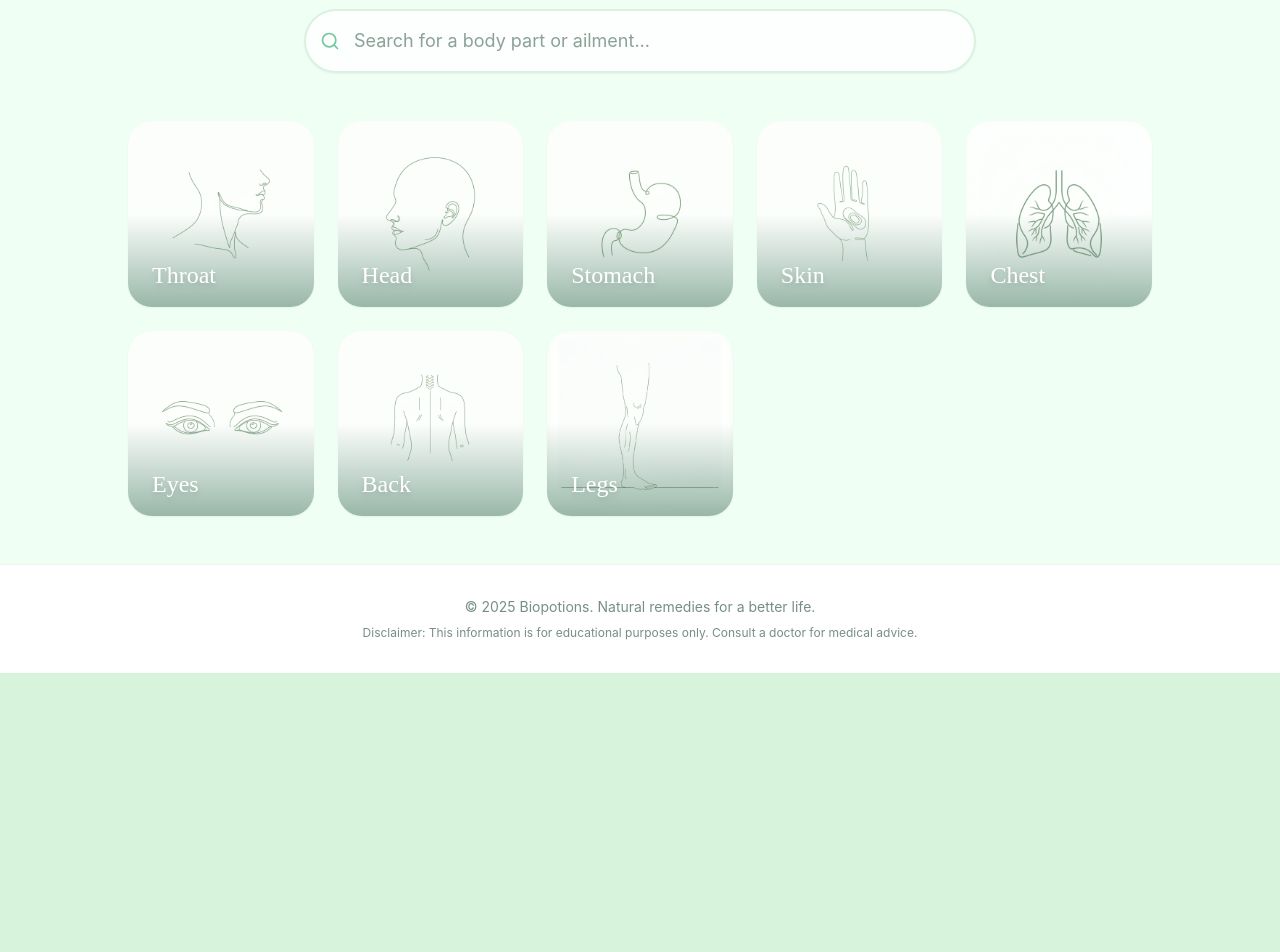
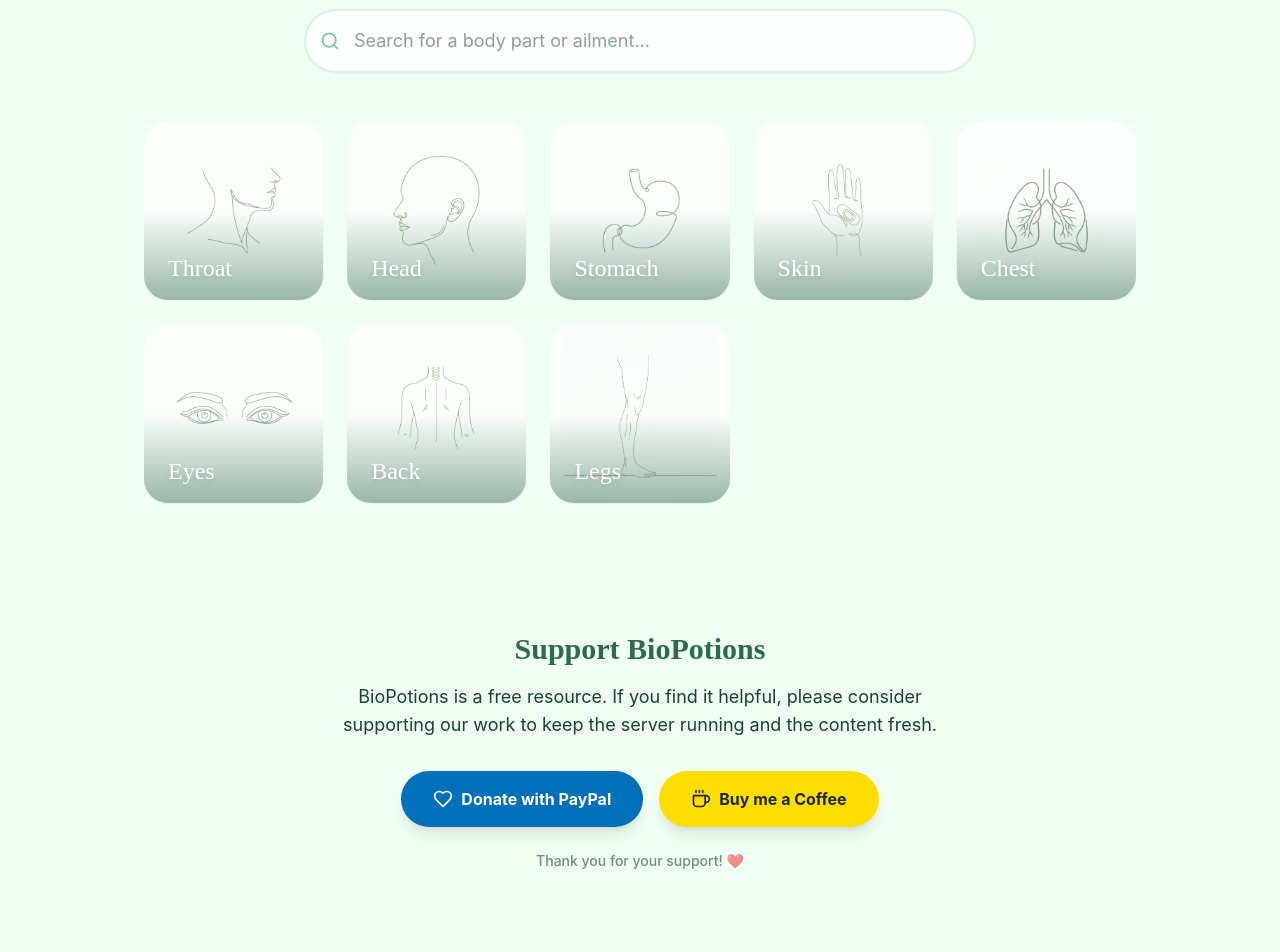
Before and after one commit to OnlyShoky/biopotions, a React (Create React App) app in the folder client/: page / in a window 1280 px wide. Shown: the part 300-1252 px from the top of the page. Before the commit the page ends 973 px from the top, so only its background shows below. Built offline with nearby package versions, Linux system fonts and the light colour scheme.

Commit message:
feat: donation section

```diff
--- a/client/src/pages/Home.jsx
+++ b/client/src/pages/Home.jsx
@@ -8,6 +8,8 @@ import { translations } from '../utils/translations';
 import { ENABLE_BACKEND } from '../config';
 
 import SEO from '../components/SEO';
+
+import { Heart, Coffee } from 'lucide-react';
 
 const Home = () => {
     const { data: bodyParts, isUsingBackend, loading } = useDataFetcher();
@@ -21,7 +23,6 @@ const Home = () => {
                 description={t.hero_subtitle}
             />
 
-            {/* Data Source Indicator */}
             {/* Data Source Indicator - Only show if Backend is enabled in config */}
             {ENABLE_BACKEND && (
                 <div className={`fixed top-4 right-4 z-50 px-4 py-2 rounded-full text-xs font-bold shadow-md ${isUsingBackend ? 'bg-green-100 text-green-800 border border-green-200' : 'bg-yellow-100 text-yellow-800 border border-yellow-200'}`}>
@@ -29,7 +30,7 @@ const Home = () => {
                 </div>
             )}
 
-            <div className="text-center mb-12 max-w-2xl">
+            <div className="text-center mb-12 max-w-2xl px-4">
                 <h1 className="text-4xl md:text-5xl font-serif font-bold text-pastel-dark mb-4">
                     {t.hero_title_prefix} <span className="text-pastel-green">{t.hero_title_highlight}</span>
                 </h1>
@@ -49,13 +50,32 @@ const Home = () => {
                     initial={{ opacity: 0, y: 20 }}
                     animate={{ opacity: 1, y: 0 }}
                     transition={{ duration: 0.5 }}
-                    className="grid grid-cols-2 md:grid-cols-3 lg:grid-cols-5 gap-6 w-full max-w-5xl"
+                    className="grid grid-cols-2 md:grid-cols-3 lg:grid-cols-5 gap-6 w-full max-w-5xl px-4"
                 >
                     {bodyParts.map((bp) => (
                         <BodyPartCard key={bp._id} name={bp.bodyPart[language]} image={bp.image} originalName={bp.bodyPart.en} />
                     ))}
                 </motion.div>
             )}
+
+            {/* Donation Section */}
+            <div className="w-full py-16 mt-16 rounded-3xl mb-8">
+                <div className="container mx-auto px-4 text-center max-w-2xl">
+                    <h2 className="text-3xl font-serif font-bold text-pastel-dark mb-4">{t.supportTitle}</h2>
+                    <p className="text-pastel-text mb-8 text-lg">{t.supportText}</p>
+                    <div className="flex flex-col sm:flex-row justify-center gap-4">
+                        <a href="https://www.paypal.com/donate/?hosted_button_id=P49L3AK8RDVMN" target="_blank" rel="noopener noreferrer" className="inline-flex items-center justify-center px-8 py-4 bg-[#0070BA] text-white rounded-full font-bold shadow-lg hover:shadow-xl hover:-translate-y-1 transition-all">
+                            <Heart className="mr-2" size={20} />
+                            {t.paypal}
+                        </a>
+                        <a href="https://www.buymeacoffee.com/shoky" target="_blank" rel="noopener noreferrer" className="inline-flex items-center justify-center px-8 py-4 bg-[#FFDD00] text-gray-800 rounded-full font-bold shadow-lg hover:shadow-xl hover:-translate-y-1 transition-all">
+                            <Coffee className="mr-2" size={20} />
+                            {t.coffee}
+                        </a>
+                    </div>
+                    <p className="text-pastel-text/60 mt-6 text-sm font-medium">{t.thanks}</p>
+                </div>
+            </div>
         </div>
     );
 };
--- a/client/src/utils/translations.js
+++ b/client/src/utils/translations.js
@@ -43,6 +43,12 @@ export const translations = {
         cat_oil: "Oil",
         cat_fruit: "Fruit",
         cat_seed: "Seed",
+        // Support
+        supportTitle: "Support BioPotions",
+        supportText: "BioPotions is a free resource. If you find it helpful, please consider supporting our work to keep the server running and the content fresh.",
+        paypal: "Donate with PayPal",
+        coffee: "Buy me a Coffee",
+        thanks: "Thank you for your support! ❤️",
         // Search Types
         type_body_part: "Body Part",
         type_ailment: "Ailment",
@@ -92,6 +98,12 @@ export const translations = {
         cat_oil: "Aceite",
         cat_fruit: "Fruta",
         cat_seed: "Semilla",
+        // Support
+        supportTitle: "Apoya a BioPotions",
+        supportText: "BioPotions es un recurso gratuito. Si te resulta útil, considera apoyar nuestro trabajo para mantener el servidor funcionando y el contenido fresco.",
+        paypal: "Donar con PayPal",
+        coffee: "Cómprame un Café",
+        thanks: "¡Gracias por tu apoyo! ❤️",
         // Search Types
         type_body_part: "Parte del Cuerpo",
         type_ailment: "Dolencia",
@@ -141,6 +153,12 @@ export const translations = {
         cat_oil: "Huile",
         cat_fruit: "Fruit",
         cat_seed: "Graine",
+        // Support
+        supportTitle: "Soutenez BioPotions",
+        supportText: "BioPotions est une ressource gratuite. Si vous la trouvez utile, envisagez de soutenir notre travail pour maintenir le serveur en marche et le contenu à jour.",
+        paypal: "Faire un don PayPal",
+        coffee: "Offrez-moi un Café",
+        thanks: "Merci pour votre soutien ! ❤️",
         // Search Types
         type_body_part: "Partie du Corps",
         type_ailment: "Affection",
```
